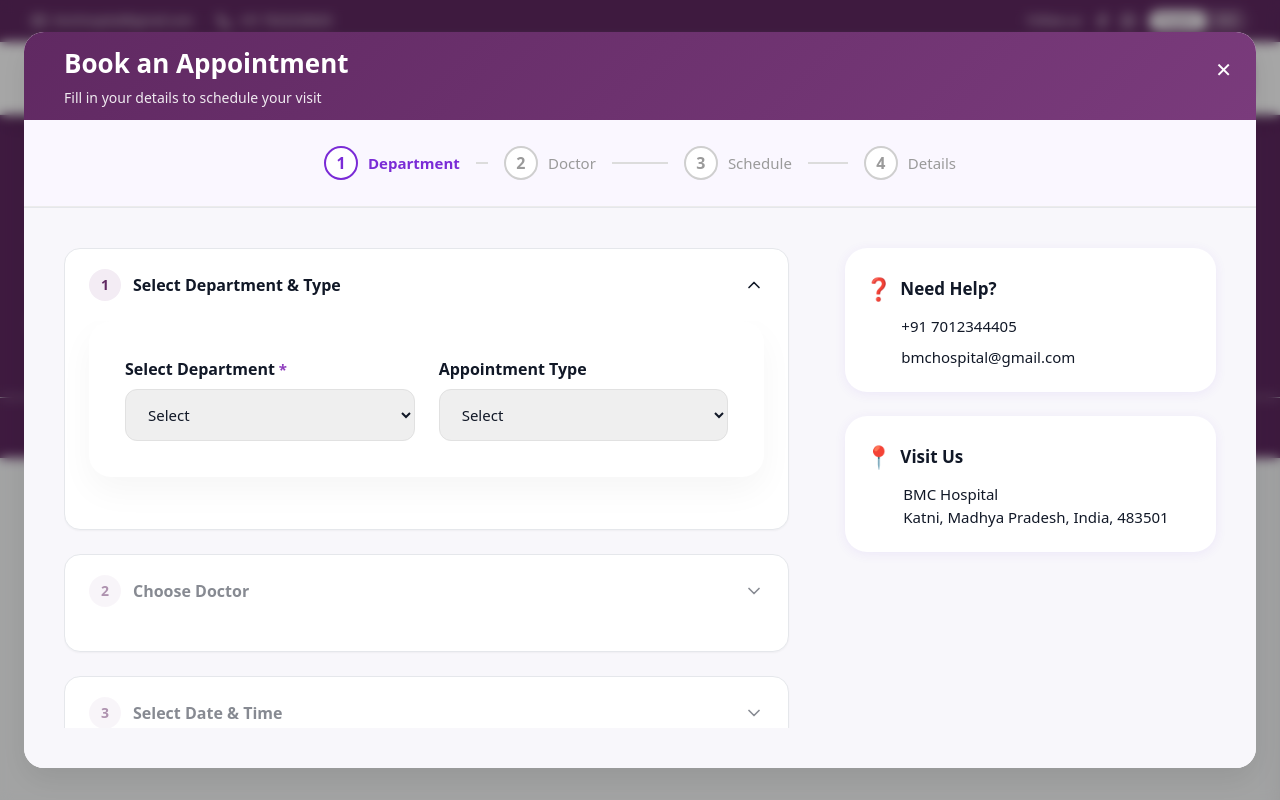
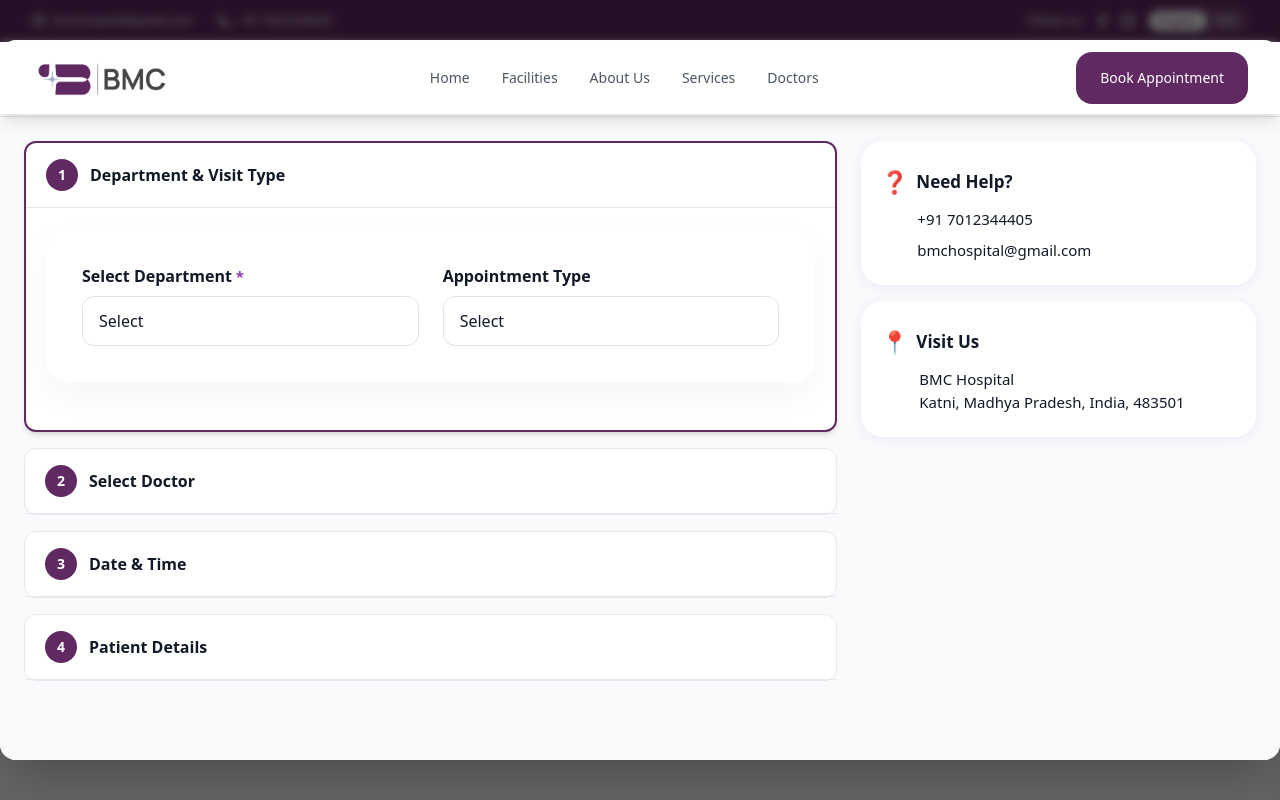
Before and after one commit to ashishbasantani/bmc-katni-react-app, a React (Create React App) app: page /#/book_appointment in a window 1280 px wide. Both pictures are taken after a click on the button "Book Appointment". Built offline with nearby package versions, Linux system fonts and the light colour scheme.

Commit message:
touch-issue

```diff
--- a/src/components/Appointment/StepDepartment.tsx
+++ b/src/components/Appointment/StepDepartment.tsx
@@ -32,7 +32,7 @@ export default function DepartmentSelection({
 }: DepartmentSelectionProps) {
   return (
     <section className="bg-white rounded-[22px] p-9 mb-7 shadow-[0_14px_34px_rgba(0,0,0,0.04)]
-                        max-md:p-[22px_18px] max-md:rounded-[18px] max-md:mb-5">
+                        max-md:px-5 max-md:py-6 max-md:rounded-[18px] max-md:mb-5">
 
       <div className="flex gap-6 max-md:flex-col max-md:gap-4">
 
@@ -48,10 +48,12 @@ export default function DepartmentSelection({
             aria-label="Select Department"
             value={department}
             onChange={(e) => onDepartmentChange(e.target.value)}
-            className="w-full px-[18px] py-[14px] rounded-xl border border-[#e1e1e1]
+            style={{ touchAction: "manipulation" }}
+            className="w-full px-4 py-3 rounded-xl border border-[#e1e1e1]
                        text-[15px] focus:outline-none focus:ring-2
                        focus:ring-[#8d3bbd]/30 focus:border-[#8d3bbd]
-                       max-md:px-[14px] max-md:py-3 max-md:text-sm max-md:rounded-lg"
+                       max-md:px-4 max-md:py-3 max-md:text-sm max-md:rounded-lg
+                       cursor-pointer appearance-none bg-white"
           >
             <option value="">Select</option>
             {DEPARTMENTS.map((dep) => (
@@ -73,10 +75,12 @@ export default function DepartmentSelection({
             aria-label="Appointment Type"
             value={appointmentType}
             onChange={(e) => onAppointmentTypeChange(e.target.value)}
-            className="w-full px-[18px] py-[14px] rounded-xl border border-[#e1e1e1]
+            style={{ touchAction: "manipulation" }}
+            className="w-full px-4 py-3 rounded-xl border border-[#e1e1e1]
                        text-[15px] focus:outline-none focus:ring-2
                        focus:ring-[#8d3bbd]/30 focus:border-[#8d3bbd]
-                       max-md:px-[14px] max-md:py-3 max-md:text-sm max-md:rounded-lg"
+                       max-md:px-4 max-md:py-3 max-md:text-sm max-md:rounded-lg
+                       cursor-pointer appearance-none bg-white"
           >
             <option value="">Select</option>
             {APPOINTMENT_TYPES.map((type) => (
--- a/src/components/Appointment/StepDoctor.tsx
+++ b/src/components/Appointment/StepDoctor.tsx
@@ -34,13 +34,14 @@ export default function DoctorSelection({
             <div
               key={doc.id}
               onClick={() => onDoctorSelect(doc)}
+              style={{ touchAction: "manipulation" }}
               className={`
                 relative cursor-pointer
                 bg-[#f5f0ff] border-2 border-[#d1b6f7]
                 rounded-[26px] px-8 py-6
                 flex items-center gap-5
                 transition-all duration-200
-                hover:border-[#6b2fd6]/60
+                hover:border-[#6b2fd6]/60 active:scale-95
                 ${isSelected
                   ? "border-[#6b2fd6] bg-[#f7f2ff] shadow-[0_2px_12px_rgba(107,47,214,0.08)]"
                   : ""}
--- a/src/components/Appointment/StepSchedule.tsx
+++ b/src/components/Appointment/StepSchedule.tsx
@@ -102,12 +102,13 @@ export default function DateTimeSelection({
                 key={i}
                 type="button"
                 onClick={() => onDateSelect(d.toDateString())}
+                style={{ touchAction: "manipulation" }}
                 className={`
                   w-20 h-[70px] rounded-[14px]
                   flex flex-col items-center justify-center
                   border transition-all duration-200
                   text-[15px]
-                  max-md:w-full max-md:h-[65px] max-md:text-sm
+                  max-md:w-full max-md:h-auto max-md:py-3 max-md:min-h-[56px] max-md:text-sm
                   ${
                     isSelected
                       ? "border-2 border-[#6b2fd6] bg-[#f7f2ff] text-[#6b2fd6]"
@@ -159,11 +160,12 @@ export default function DateTimeSelection({
                       key={slot}
                       type="button"
                       onClick={() => onTimeSelect(slot)}
+                      style={{ touchAction: "manipulation" }}
                       className={`
                         min-w-[110px] h-11 rounded-[14px]
                         border transition-all duration-200
                         text-[15px]
-                        max-md:w-full max-md:min-w-0 max-md:h-[42px] max-md:text-[13px]
+                        max-md:w-full max-md:min-w-0 max-md:h-auto max-md:min-h-[44px] max-md:py-2 max-md:text-[13px]
                         ${
                           selected
                             ? "border-2 border-[#6b2fd6] bg-[#f7f2ff] text-[#6b2fd6]"
--- a/src/components/Facilities/Facilities.tsx
+++ b/src/components/Facilities/Facilities.tsx
@@ -2,13 +2,13 @@ import React from "react";
 import { Hospital, Wallet } from "lucide-react";
 import checkup from "../../assets/checkup.jpg";
 import Patientroom from "../../assets/room.png";
-import DentalHeroBanner from "../../assets/dental-hero-banner.jpg";
+// import DentalHeroBanner from "../../assets/dental-hero-banner.jpg";
 import Machine from "../../assets/machine.jpg";
 import Medicine from "../../assets/medicine-side-banner.jpeg";
 
 const Facilities: React.FC = () => {
   const images = [
-    { src: DentalHeroBanner, title: "Dental Care" },
+    //{ src: DentalHeroBanner, title: "Dental Care" },
     { src: checkup, title: "Machine" },
     { src: Medicine, title: "Pharmacy & Medicines" },
     { src: Patientroom, title: "Private Suites" },
--- a/src/components/Service/LearnMoreService.tsx
+++ b/src/components/Service/LearnMoreService.tsx
@@ -12,7 +12,7 @@ import orthopedicSideBanner from "../../assets/orthopedic-side-banner.jpg";
 import surgeryHeroBanner from "../../assets/orthopedic-hero-banner.jpg";
 import surgerySideBanner from "../../assets/orthopedic-side-banner.jpg";
 
-import dentalHeroBanner from "../../assets/dental-hero-banner.jpg";
+import dentalHeroBanner from "../../assets/orthopedic-hero-banner.jpg";
 import dentalSideBanner from "../../assets/orthopedic-side-banner.jpg";
 
 /**
--- a/src/index.css
+++ b/src/index.css
@@ -47,3 +47,32 @@ code {
       lg:pb-20;
   }
 }
+
+/* Ensure input fields have proper touch targets and interaction */
+@supports selector(::-webkit-file-upload-button) {
+  input,
+  textarea,
+  select {
+    font-size: 16px !important;
+  }
+}
+
+/* Prevent zoom on input focus on iOS */
+input,
+input::-webkit-autofill,
+input::-webkit-autofill:hover,
+input::-webkit-autofill:focus {
+  -webkit-text-fill-color: inherit !important;
+  font-size: 16px !important;
+}
+
+/* Better button feedback on touch devices */
+button {
+  -webkit-user-select: none;
+  user-select: none;
+  background-color: transparent;
+}
+
+button:active {
+  -webkit-tap-highlight-color: transparent;
+}
--- a/src/pages/Appointment/AppointmentPage.tsx
+++ b/src/pages/Appointment/AppointmentPage.tsx
@@ -1,7 +1,7 @@
 import { useState, useEffect } from "react";
-import { ChevronDown, Check } from "lucide-react";
+import { X, Calendar, Pencil } from "lucide-react";
 import { Doctor } from "../../types/appointment.types";
-import Stepper from "../../components/Appointment/AppointmentStepper";
+
 import DepartmentSelection from "../../components/Appointment/StepDepartment";
 import DoctorSelection from "../../components/Appointment/StepDoctor";
 import DateTimeSelection from "../../components/Appointment/StepSchedule";
@@ -24,10 +24,6 @@ export default function AppointmentPage({
   onClose,
   onSuccess,
 }: AppointmentPageProps) {
-  /* ============================= */
-  /* STATE */
-  /* ============================= */
-
   const [activeStep, setActiveStep] = useState(1);
 
   const [form, setForm] = useState({
@@ -46,10 +42,6 @@ export default function AppointmentPage({
     allergies: "",
   });
 
-  /* ============================= */
-  /* Lock Background Scroll */
-  /* ============================= */
-
   useEffect(() => {
     document.body.style.overflow = "hidden";
     return () => {
@@ -57,22 +49,11 @@ export default function AppointmentPage({
     };
   }, []);
 
-  /* ============================= */
-  /* ESC Key Close */
-  /* ============================= */
+  function handleChange(field: keyof typeof form, value: any) {
+    setForm((prev) => ({ ...prev, [field]: value }));
+  }
 
-  useEffect(() => {
-    const handleEsc = (e: KeyboardEvent) => {
-      if (e.key === "Escape") onClose();
-    };
-    window.addEventListener("keydown", handleEsc);
-    return () => window.removeEventListener("keydown", handleEsc);
-  }, [onClose]);
-
-  /* ============================= */
-  /* VALIDATION */
-  /* ============================= */
-
+  /* STEP VALIDATION */
   const canGoStep2 = !!form.department && !!form.appointmentType;
   const canGoStep3 = canGoStep2 && !!form.doctor;
   const canGoStep4 = canGoStep3 && !!form.date && !!form.time;
@@ -86,34 +67,18 @@ export default function AppointmentPage({
     !!form.gender &&
     !!form.reason;
 
-  let currentStep = 1;
-  if (canGoStep2) currentStep = 2;
-  if (canGoStep3) currentStep = 3;
-  if (canGoStep4) currentStep = 4;
-
-  /* ============================= */
-  /* AUTO ADVANCE */
-  /* ============================= */
-
+  /* AUTO FORWARD */
   useEffect(() => {
-    if (canGoStep2) setActiveStep(2);
+    if (canGoStep2 && activeStep === 1) setActiveStep(2);
   }, [canGoStep2]);
 
   useEffect(() => {
-    if (canGoStep3) setActiveStep(3);
+    if (canGoStep3 && activeStep === 2) setActiveStep(3);
   }, [canGoStep3]);
 
   useEffect(() => {
-    if (canGoStep4) setActiveStep(4);
+    if (canGoStep4 && activeStep === 3) setActiveStep(4);
   }, [canGoStep4]);
-
-  function handleChange(field: keyof typeof form, value: any) {
-    setForm((prev) => ({ ...prev, [field]: value }));
-  }
-
-  /* ============================= */
-  /* CONFIRM */
-  /* ============================= */
 
   async function handleConfirm() {
     try {
@@ -129,225 +94,158 @@ export default function AppointmentPage({
         }
       );
 
-    if (!response.ok) throw new Error("Booking failed");
-
       const result = await response.json();
 
-    // 🔹 Send success data to App.tsx
       onSuccess({
-      appointmentId:
-        result.appointmentId || "APT-" + Date.now(),
+        appointmentId: result.appointmentId || "APT-" + Date.now(),
         doctor: form.doctor?.name || "",
         patient: form.name,
         dateTime: `${form.date} at ${form.time}`,
       });
-
-  } catch (error) {
-    console.error("❌ Booking Error:", error);
-    alert("Something went wrong while booking. Please try again.");
+    } catch {
+      alert("Something went wrong.");
     }
   }
 
-  /* ============================= */
-  /* ACCORDION COMPONENT */
-  /* ============================= */
+  const getStepStyle = (step: number) =>
+    `bg-white rounded-xl border transition-all ${
+      activeStep === step
+        ? "border-2 border-[#602962] shadow-md"
+        : "border border-gray-200"
+    }`;
 
-  const AccordionSection = ({
+  const StepHeader = ({
     step,
     title,
-    enabled = true,
-    completed = false,
-    children,
-  }: any) => {
-    const isOpen = activeStep === step;
+    canEdit,
+  }: {
+    step: number;
+    title: string;
+    canEdit: boolean;
+  }) => (
+    <div
+      onClick={() => canEdit && setActiveStep(step)}
+      className="px-5 py-4 flex items-center justify-between border-b cursor-pointer"
+    >
+      <div className="flex items-center gap-3">
+        <div className="size-8 rounded-full flex items-center justify-center text-sm font-bold bg-[#602962] text-white">
+          {step}
+        </div>
+        <h3 className="font-semibold text-gray-900">{title}</h3>
+      </div>
+
+      {activeStep !== step && canEdit && (
+        <Pencil className="size-4 text-[#602962]" />
+      )}
+    </div>
+  );
 
   return (
-      <div
-        className="border rounded-2xl transition-all duration-300"
-        style={{
-          borderColor: "var(--border-light)",
-          background: "var(--bg-white)",
-          boxShadow: "var(--shadow-sm)",
-        }}
-      >
-        <button
-          disabled={!enabled}
-          onClick={() => enabled && setActiveStep(step)}
-          className="w-full flex items-center justify-between px-6 py-5 text-left transition-all"
-          style={{
-            opacity: enabled ? 1 : 0.5,
-            cursor: enabled ? "pointer" : "not-allowed",
-          }}
-        >
+    <div className="fixed inset-0 z-50 flex items-center justify-center bg-black/60 backdrop-blur-sm">
+      <div className="bg-white w-full max-w-7xl h-[100dvh] sm:h-[90vh] sm:rounded-2xl shadow-2xl overflow-hidden flex flex-col">
+
+        {/* HEADER */}
+        <div className="border-b px-4 sm:px-6 py-4 flex justify-between items-center">
           <div className="flex items-center gap-3">
-            <div
-              className="w-8 h-8 flex items-center justify-center rounded-full text-sm font-semibold"
-              style={{
-                background: completed
-                  ? "var(--success-soft)"
-                  : "var(--primary-purple-soft)",
-                color: completed
-                  ? "var(--success)"
-                  : "var(--primary-purple)",
-              }}
-            >
-              {completed ? <Check size={16} /> : step}
+            <div className="bg-purple-100 p-2 rounded-lg">
+              <Calendar className="size-6 text-[#602962]" />
             </div>
-
-            <h3
-              style={{
-                fontSize: "16px",
-                fontWeight: "var(--font-weight-semibold)",
-                color: "var(--text-primary)",
-              }}
-            >
-              {title}
-            </h3>
-          </div>
-
-          <ChevronDown
-            size={20}
-            className={`transition-transform duration-300 ${
-              isOpen ? "rotate-180" : ""
-            }`}
-          />
-        </button>
-
-        <div
-          className={`grid transition-all duration-300 ease-in-out ${
-            isOpen
-              ? "grid-rows-[1fr] opacity-100"
-              : "grid-rows-[0fr] opacity-0"
-          }`}
-        >
-          <div className="overflow-hidden px-6 pb-6">{children}</div>
+            <div>
+              <h2 className="font-bold text-lg">Book Appointment</h2>
+              <p className="text-xs text-gray-500 hidden sm:block">
+                Fill in the details below
+              </p>
             </div>
           </div>
-    );
-  };
-
-  /* ============================= */
-  /* UI */
-  /* ============================= */
-
-  return (
-    <div
-      onClick={onClose}
-      className="fixed inset-0 flex items-center justify-center p-6"
-      style={{
-        background: "rgba(0,0,0,0.35)",
-        backdropFilter: "blur(6px)",
-        zIndex: "var(--z-modal)",
-      }}
-    >
-      <div
-        onClick={(e) => e.stopPropagation()}
-        className="w-full max-w-[1400px] h-[92vh] flex flex-col overflow-hidden"
-        style={{
-          background: "var(--bg-white)",
-          borderRadius: "var(--radius-xl)",
-          boxShadow: "var(--shadow-lg)",
-        }}
-      >
-        {/* HEADER */}
-        <div
-          className="relative px-10 py-3"
-          style={{
-            background: "var(--primary-gradient)",
-            color: "var(--text-inverse)",
-          }}
-        >
-          <h1 style={{ fontSize: "26px", fontWeight: "var(--font-weight-semibold)" }}>
-            Book an Appointment
-          </h1>
-          <p className="mt-1" style={{ opacity: 0.9, fontSize: "14px" }}>
-            Fill in your details to schedule your visit
-          </p>
-          <button
-            onClick={onClose}
-            className="absolute right-6 top-6 text-xl"
-            style={{ color: "var(--text-inverse)" }}
-          >
-            ✕
+          <button onClick={onClose} className="p-2 hover:bg-gray-100 rounded-full">
+            <X className="size-5" />
           </button>
         </div>
 
-        {/* STEPPER */}
-        <div
-          className="border-b"
-          style={{
-            background: "var(--primary-purple-soft)",
-            borderColor: "var(--border-light)",
-          }}
-        >
-          <Stepper step={currentStep} />
-        </div>
+        {/* BODY */}
+        <div className="flex-1 overflow-y-auto bg-gray-50">
+          <div className="max-w-7xl mx-auto px-4 sm:px-6 py-6 grid lg:grid-cols-3 gap-6">
 
-        {/* CONTENT */}
-        <div
-          className="flex-1 min-h-0 px-10 py-10"
-          style={{ background: "var(--bg-section)" }}
-        >
-          <div className="grid lg:grid-cols-[2fr_1fr] gap-10 h-full min-h-0">
+            {/* LEFT */}
+            <div className="lg:col-span-2 space-y-4">
 
-            {/* LEFT SIDE */}
-            <div className="h-full min-h-0 overflow-y-auto modal-scroll pr-4 flex flex-col gap-6 pb-10">
-
-              <AccordionSection
-                step={1}
-                title="Select Department & Type"
-                completed={canGoStep2}
-              >
+              {/* STEP 1 */}
+              <div className={getStepStyle(1)}>
+                <StepHeader step={1} title="Department & Visit Type" canEdit />
+                {activeStep === 1 && (
+                  <div className="p-5">
                     <DepartmentSelection
                       department={form.department}
                       appointmentType={form.appointmentType}
-                  onDepartmentChange={(v) => handleChange("department", v)}
+                      onDepartmentChange={(v) =>
+                        handleChange("department", v)
+                      }
                       onAppointmentTypeChange={(v) =>
                         handleChange("appointmentType", v)
                       }
                     />
-              </AccordionSection>
+                  </div>
+                )}
+              </div>
 
-              <AccordionSection
+              {/* STEP 2 */}
+              <div className={getStepStyle(2)}>
+                <StepHeader
                   step={2}
-                title="Choose Doctor"
-                enabled={canGoStep2}
-                completed={canGoStep3}
-              >
+                  title="Select Doctor"
+                  canEdit={canGoStep2}
+                />
+                {activeStep === 2 && (
+                  <div className="p-5">
                     <DoctorSelection
                       department={form.department}
                       selectedDoctor={form.doctor}
                       onDoctorSelect={(d) => handleChange("doctor", d)}
                     />
-              </AccordionSection>
+                  </div>
+                )}
+              </div>
 
-              <AccordionSection
+              {/* STEP 3 */}
+              <div className={getStepStyle(3)}>
+                <StepHeader
                   step={3}
-                title="Select Date & Time"
-                enabled={canGoStep3}
-                completed={canGoStep4}
-              >
+                  title="Date & Time"
+                  canEdit={canGoStep3}
+                />
+                {activeStep === 3 && (
+                  <div className="p-5">
                     <DateTimeSelection
                       selectedDate={form.date}
                       selectedTime={form.time}
                       onDateSelect={(d) => handleChange("date", d)}
                       onTimeSelect={(t) => handleChange("time", t)}
                     />
-              </AccordionSection>
+                  </div>
+                )}
+              </div>
 
-              <AccordionSection
+              {/* STEP 4 */}
+              <div className={getStepStyle(4)}>
+                <StepHeader
                   step={4}
-                title="Patient Information"
-                enabled={canGoStep4}
-                completed={canConfirm}
-              >
-                <PatientInformation {...form} onFieldChange={handleChange} />
-              </AccordionSection>
+                  title="Patient Details"
+                  canEdit={canGoStep4}
+                />
+                {activeStep === 4 && (
+                  <div className="p-5">
+                    <PatientInformation
+                      {...form}
+                      onFieldChange={handleChange}
+                    />
+                  </div>
+                )}
+              </div>
 
             </div>
 
-            {/* RIGHT SIDE */}
-            <div className="flex flex-col gap-6 sticky top-0 self-start">
+            {/* RIGHT */}
+            <div className="hidden lg:block space-y-4">
               <AppointmentSummary
                 department={form.department}
                 appointmentType={form.appointmentType}
```
Also changed, not shown: src/components/Appointment/StepPatientInfo.tsx (+29 -8 lines). Lines whose indentation alone changed are shown as unchanged.
